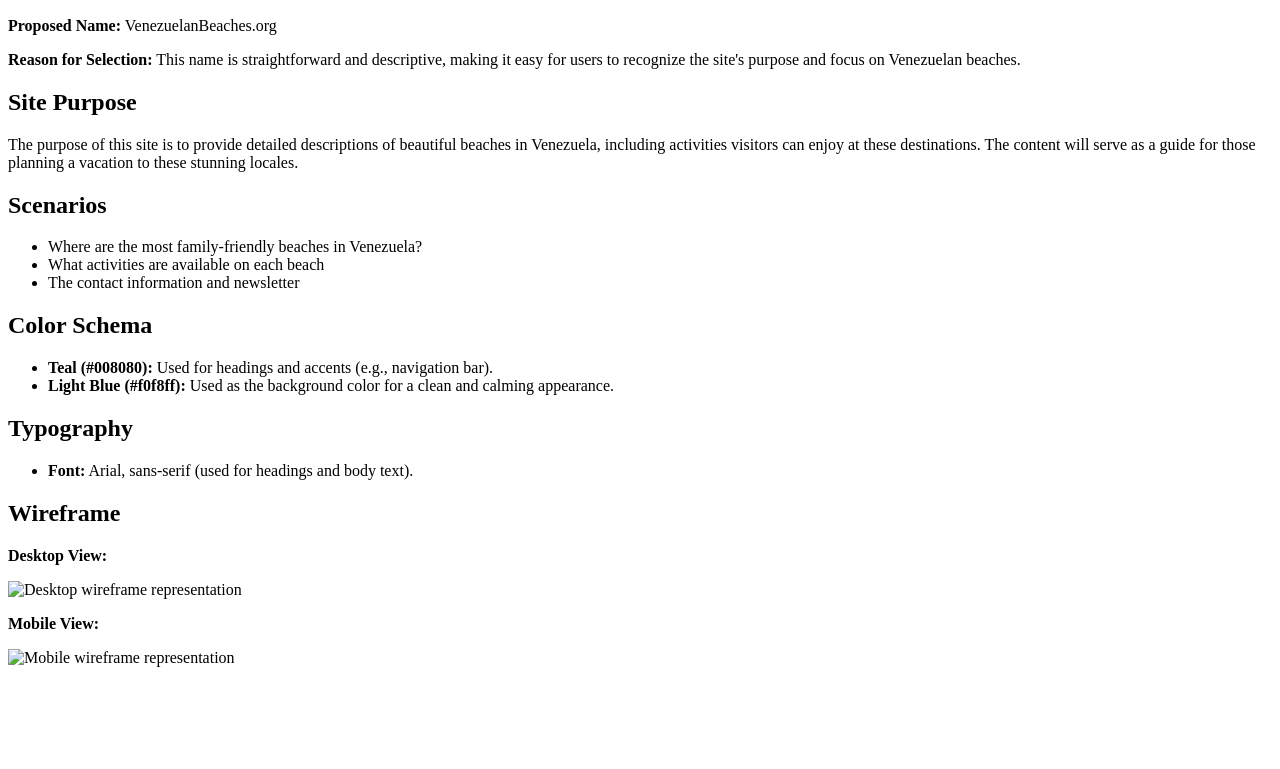
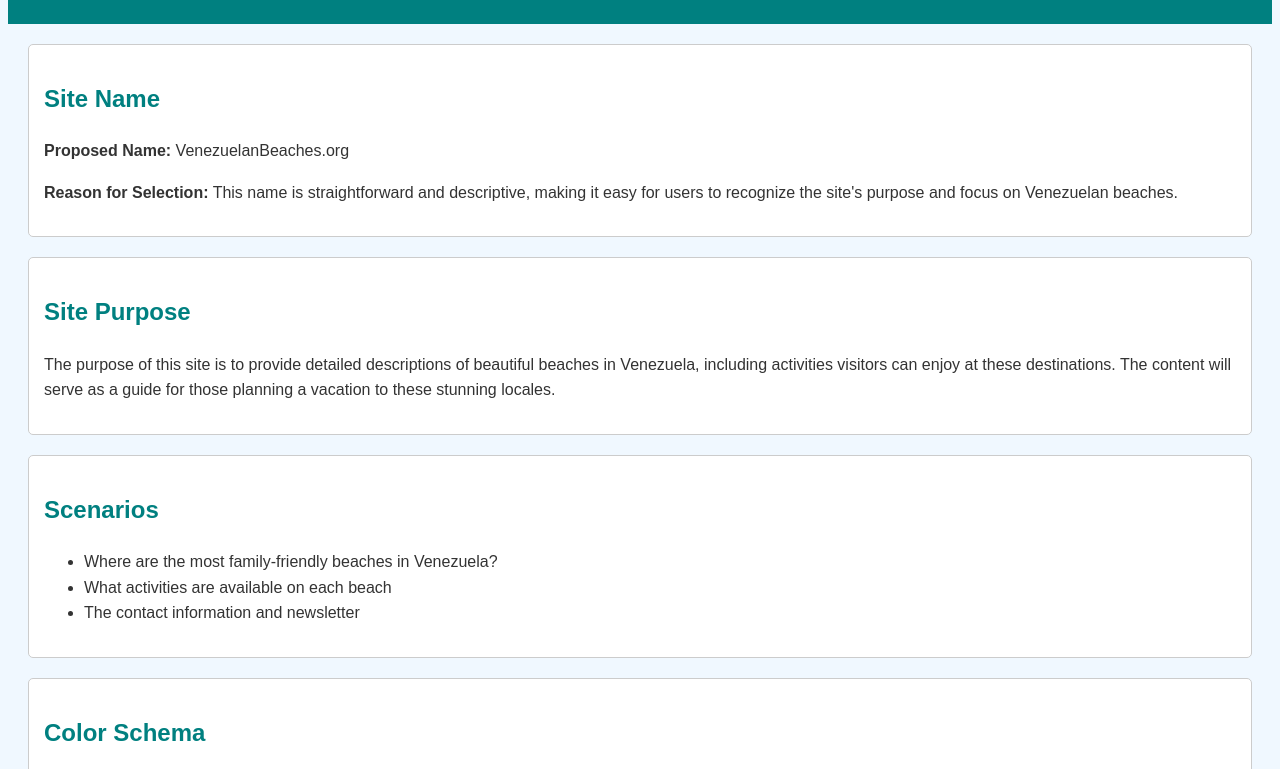
Before and after one commit to Siulenb/wdd131, a plain HTML site: page project/siteplan.html in a window 1280 px wide. Shown: the part 110-879 px from the top of the page. Before the commit the page ends 800 px from the top, so only its background shows below. Drawn offline with Linux system fonts and the light colour scheme; the site is published under a folder, as on GitHub Pages, so addresses that start at the root find nothing.

Commit message:
Update siteplan.html

```diff
--- a/project/siteplan.html
+++ b/project/siteplan.html
@@ -6,7 +6,7 @@
     <title>Site Plan: Vacations to Beautiful Beaches in Venezuela</title>
     <meta name="description" content="Site Plan for Vacations to Beautiful Beaches in Venezuela">
     <meta name="author" content="Luis Navarro Ballen">
-    <link rel="stylesheet" href="/project/styles/siteplan.css">
+    <link rel="stylesheet" href="styles/siteplan.css">
 </head>
 <body>
     <header>
@@ -51,9 +51,9 @@
     <section class="wireframe">
         <h2>Wireframe</h2>
         <p><strong>Desktop View:</strong></p>
-        <img src="/project/images/desktop-wireframe.png" alt="Desktop wireframe representation">
+        <img src="images/desktop-wireframe.png" alt="Desktop wireframe representation">
         <p><strong>Mobile View:</strong></p>
-        <img src="/project/images/mobile-wireframe.png" alt="Mobile wireframe representation">
+        <img src="images/mobile-wireframe.png" alt="Mobile wireframe representation">
     </section>
 </body>
 </html>
```
